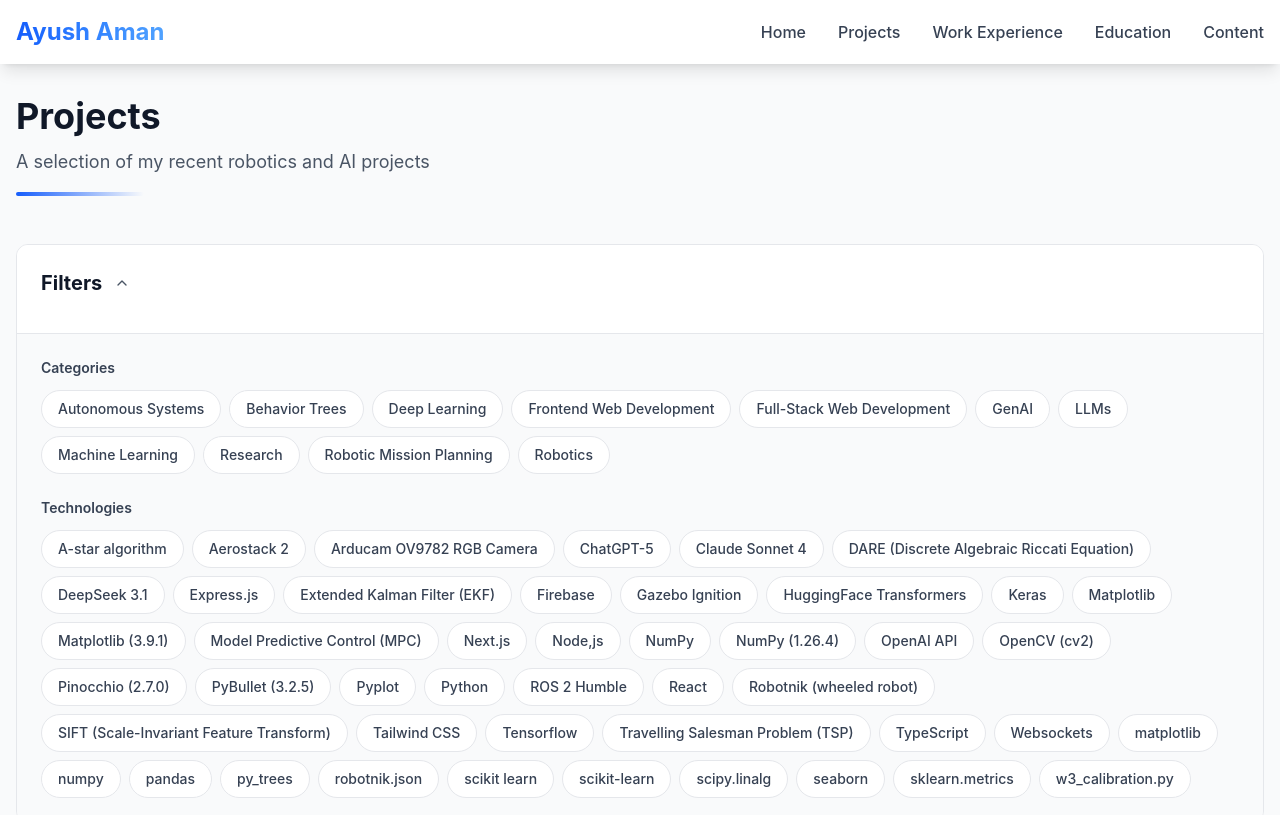
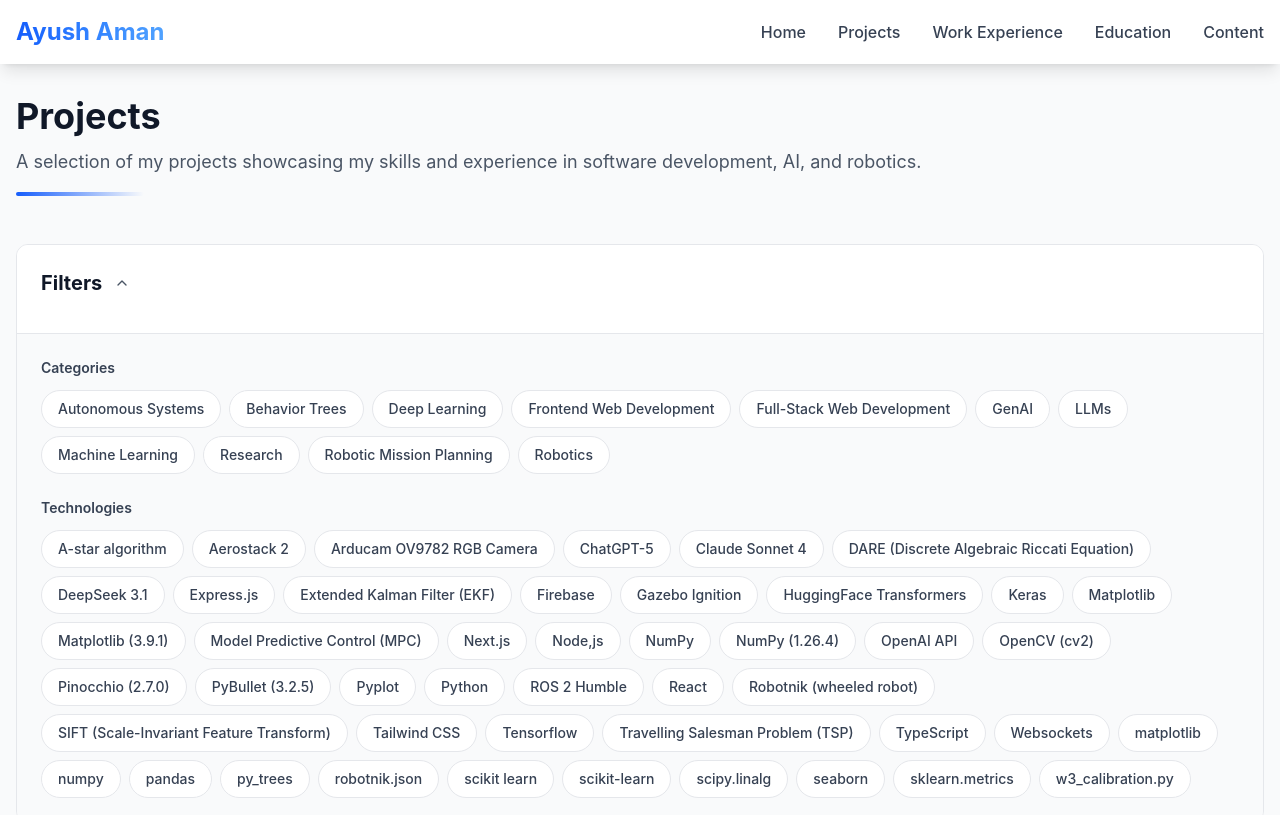
Before and after one commit to AyushAman1208/portfolio, a Next.js app: page /projects in a window 1280 px wide. Shown: the top 815 px of the page. Built offline with nearby package versions, Linux system fonts and the light colour scheme.

Commit message:
change section descriptions.

```diff
--- a/src/app/projects/page.tsx
+++ b/src/app/projects/page.tsx
@@ -37,7 +37,7 @@
           Projects
         </h1>
         <p className="text-lg text-gray-600 dark:text-gray-400">
-          A selection of my recent robotics and AI projects
+          A selection of my projects showcasing my skills and experience in software development, AI, and robotics.
         </p>
         <div className="h-1 w-32 bg-gradient-to-r from-blue-600 to-transparent rounded-full mt-4"></div>
       </div>
--- a/src/app/work-experience/page.tsx
+++ b/src/app/work-experience/page.tsx
@@ -23,7 +23,7 @@
           Work Experience
         </h1>
         <p className="text-lg text-gray-600 dark:text-gray-400">
-          My professional journey in robotics, AI, and software engineering
+          My professional journey so far
         </p>
         <div className="h-1 w-32 bg-gradient-to-r from-blue-600 to-transparent rounded-full mt-4"></div>
       </div>
```
